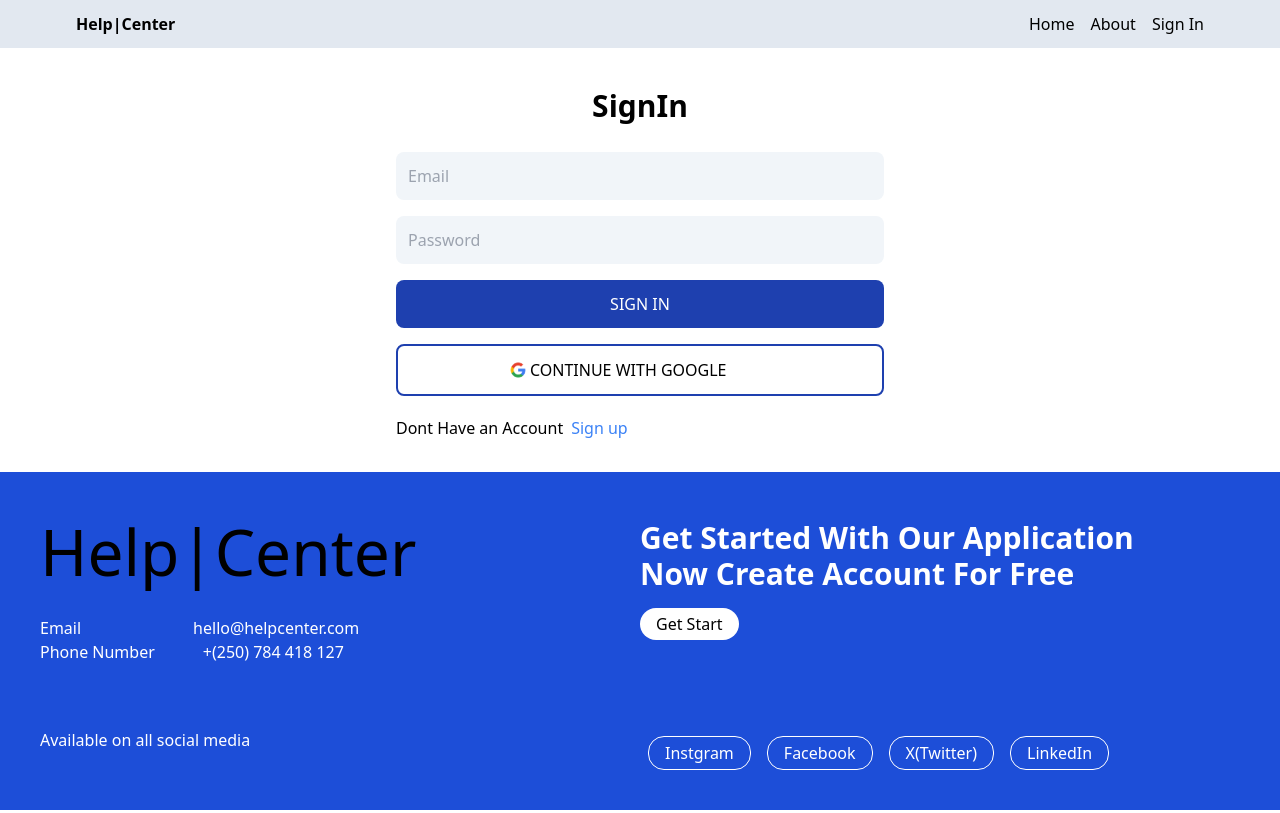
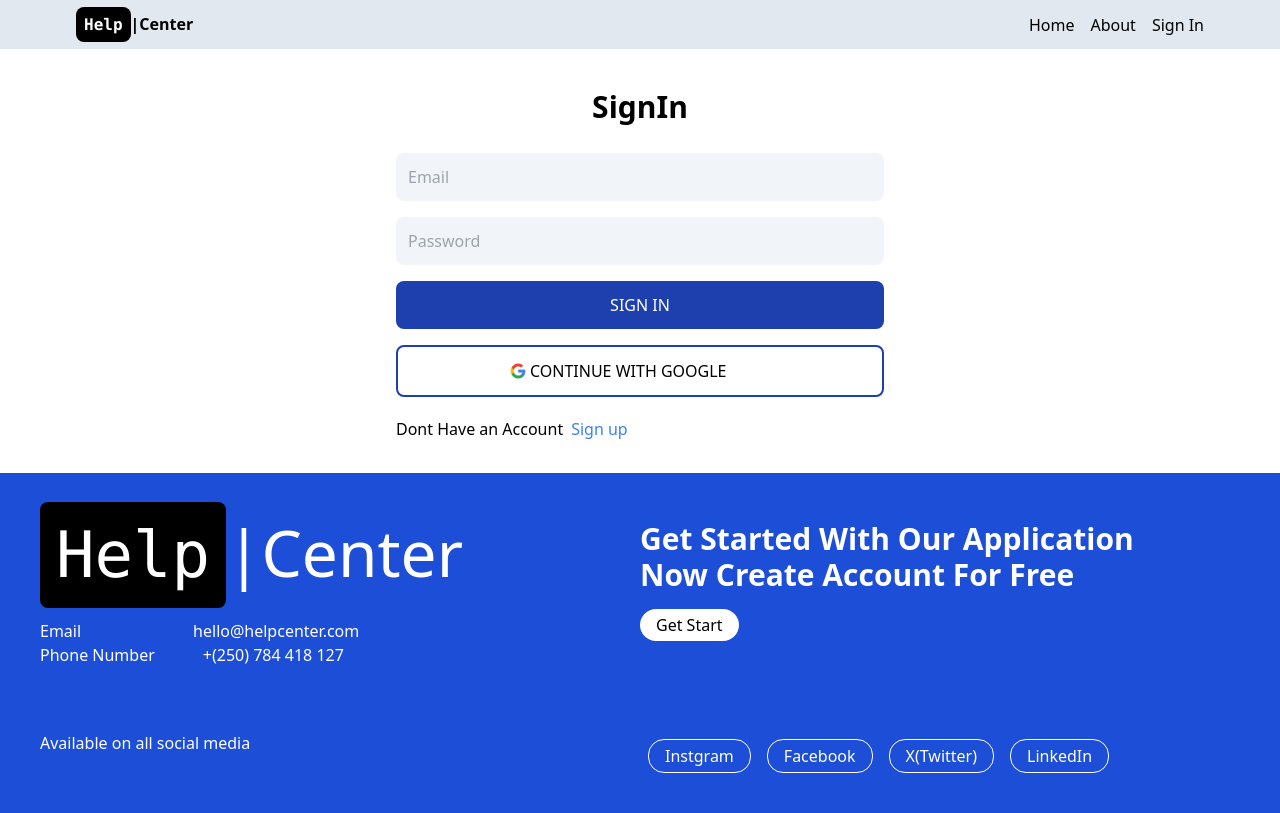
Before and after one commit to nyirurugoomar/mern-auth, a React (Vite) app in the folder client/: page /sign-in in a window 1280 px wide. Built offline with nearby package versions, Linux system fonts and the light colour scheme; no server answers.

Commit message:
changing logo and add Navigate of button

```diff
--- a/client/src/components/Footer.jsx
+++ b/client/src/components/Footer.jsx
@@ -1,12 +1,13 @@
 // eslint-disable-next-line no-unused-vars
 import React from "react";
+import { Link } from "react-router-dom";
 
 function Footer() {
   return (
     <div className="bg-blue-700 ">
       <div className="justify-between mx-10 py-8 grid grid-cols-1 lg:grid-cols-2">
         <div className="">
-          <h1 className="text-[4rem]">Help|Center</h1>
+          <h1 className="text-[4rem] text-white"><span className="text-white bg-black rounded-lg py-4 px-4 font-mono">Help</span>|Center</h1>
           <div className="flex space-x-28 mt-4 text-white">
             <h3>Email</h3>
             <p>hello@helpcenter.com</p>
@@ -22,9 +23,12 @@ function Footer() {
             Free
           </h1>
           <div className="flex gap-4 mt-4">
-            <button className="rounded-2xl border-white  px-4 py-1 bg-white">
+          <Link to="/sign-in">
+          <button className="rounded-2xl border-white  px-4 py-1 bg-white">
               Get Start
             </button>
+          </Link>
+
           </div>
         </div>
       </div>
--- a/client/src/components/Header.jsx
+++ b/client/src/components/Header.jsx
@@ -8,7 +8,7 @@ function Header() {
     <div className="bg-slate-200">
       <div className="flex justify-between items-center max-w-6xl mx-auto p-3">
         <Link to="/">
-          <h1 className="font-bold">Help|Center</h1>
+          <h1 className="font-bold"><span className="text-white font-mono bg-black rounded-lg px-2 py-2">Help</span>|Center</h1>
         </Link>
 
         <ul className="flex gap-4">
```
